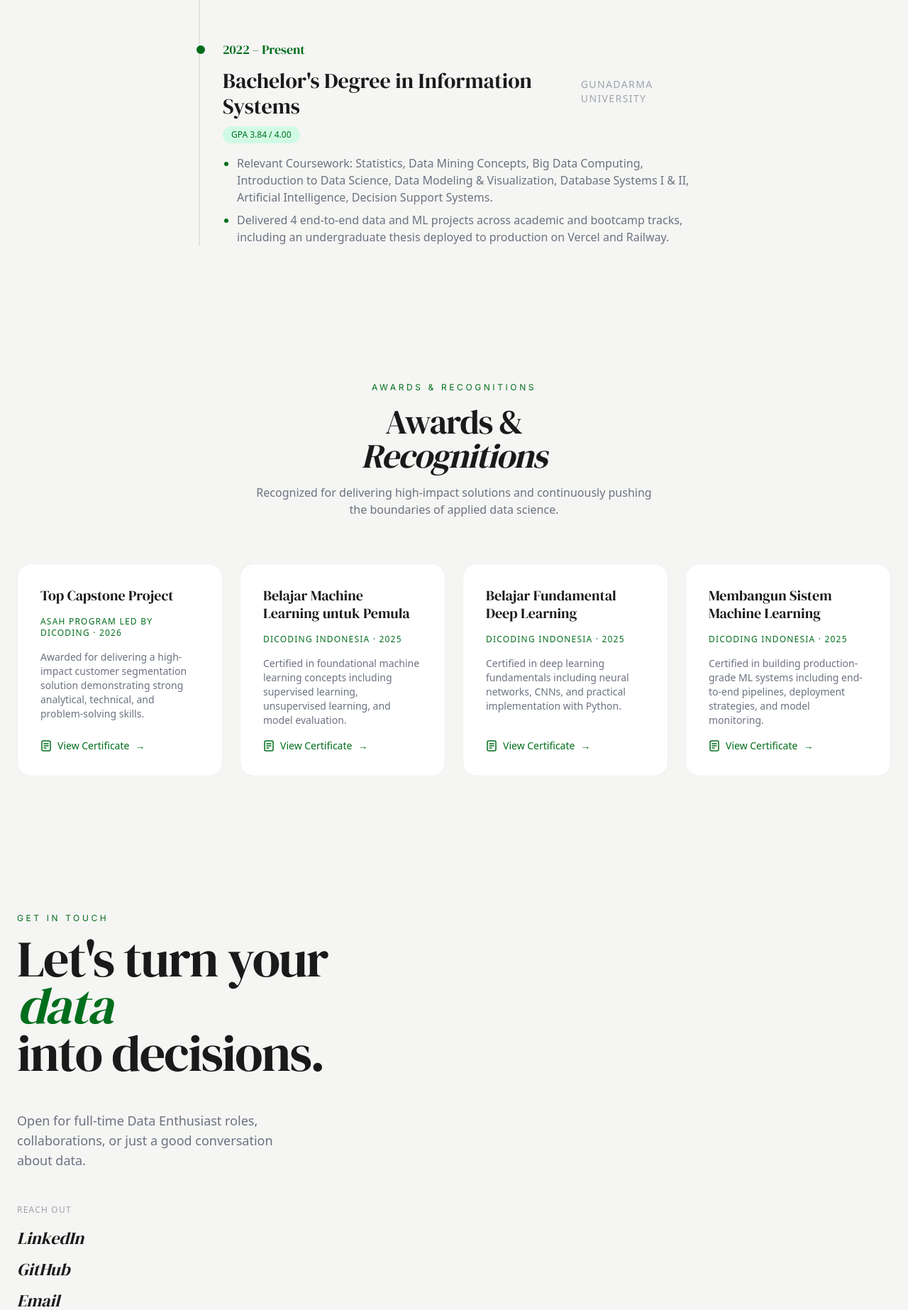
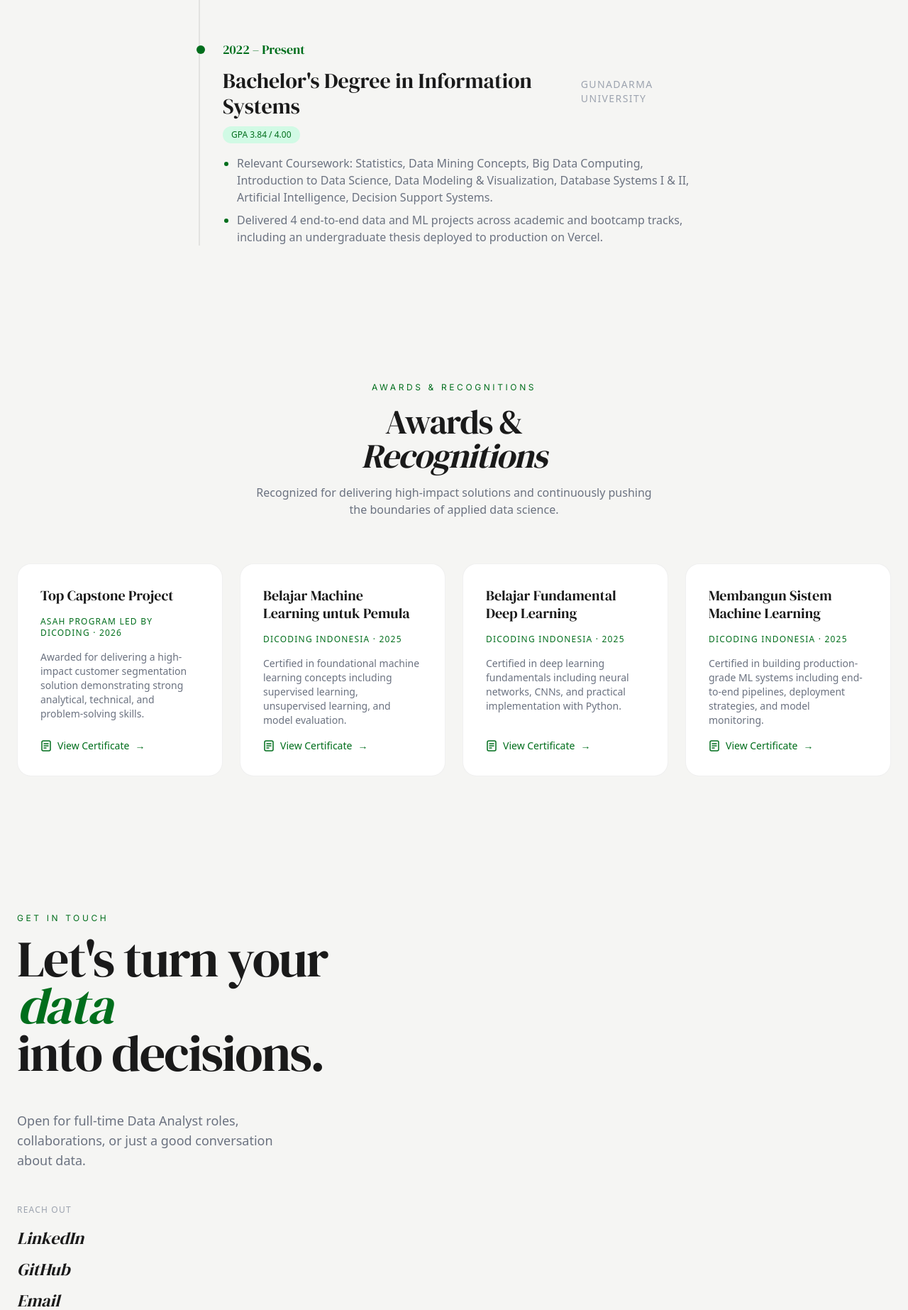
Before and after one commit to RifalJO/my-portofolio, a Next.js app: page / in a window 1280 px wide. Shown: the part 5426-7272 px from the top of the page at 71% size. Built offline with nearby package versions, Linux system fonts and the light colour scheme.

Commit message:
little adjust for the text

```diff
--- a/components/sections/Contact.tsx
+++ b/components/sections/Contact.tsx
@@ -18,7 +18,7 @@ export function Contact() {
             </h2>
           </div>
           <p className="text-[#6B7280] text-lg max-w-sm">
-            Open for full-time Data Enthusiast roles, collaborations, or just a good conversation about data.
+            Open for full-time Data Analyst roles, collaborations, or just a good conversation about data.
           </p>
           <div className="space-y-4">
             <p className="text-xs uppercase tracking-widest text-[#9CA3AF]">Reach Out</p>
--- a/data/portfolio.ts
+++ b/data/portfolio.ts
@@ -62,7 +62,7 @@ export const projects: Project[] = [
     title: 'MoCal: AI-Powered Calorie Estimator',
     subtitle: 'Undergraduate Thesis · Gunadarma University',
     period: 'Jan 2026 – Apr 2026',
-    description: 'Built a free-text calorie estimation web app using FastAPI and React 18, integrating Groq API (LLaMA 3.1-8b) as the NLP parser. Designed a 4-layer food matching pipeline — exact match → fuzzy match → USDA API fallback → LLM estimation — against a PostgreSQL database of 2,955 food entries. Evaluated with MAE and SUS questionnaire; deployed on Railway.',
+    description: 'Built a free-text calorie estimation web app using FastAPI and React 18, integrating Groq API (LLaMA 3.1-8b) as the NLP parser. Designed a 4-layer food matching pipeline — exact match → fuzzy match → USDA API fallback → LLM estimation — against a PostgreSQL database of 2,955 food entries. Evaluated with MAE and SUS questionnaire; deployed on Vercel.',
     tags: ['FastAPI', 'React 18', 'LLaMA 3.1', 'PostgreSQL', 'RapidFuzz', 'USDA API'],
     link: 'https://mo-cal.vercel.app/',
     badge: null,
@@ -136,7 +136,7 @@ export const experience: ExperienceItem[] = [
     gpa: '3.84 / 4.00',
     bullets: [
       'Relevant Coursework: Statistics, Data Mining Concepts, Big Data Computing, Introduction to Data Science, Data Modeling & Visualization, Database Systems I & II, Artificial Intelligence, Decision Support Systems.',
-      'Delivered 4 end-to-end data and ML projects across academic and bootcamp tracks, including an undergraduate thesis deployed to production on Vercel and Railway.',
+      'Delivered 4 end-to-end data and ML projects across academic and bootcamp tracks, including an undergraduate thesis deployed to production on Vercel.',
     ],
   },
 ]
```
